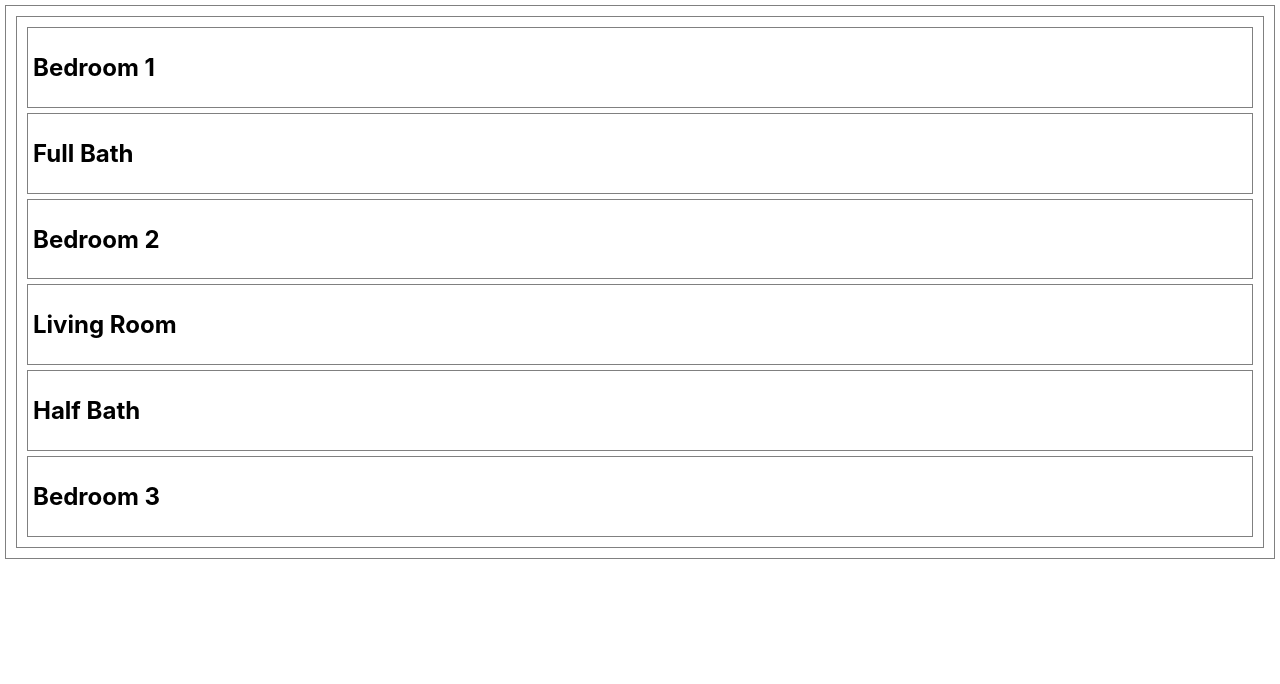
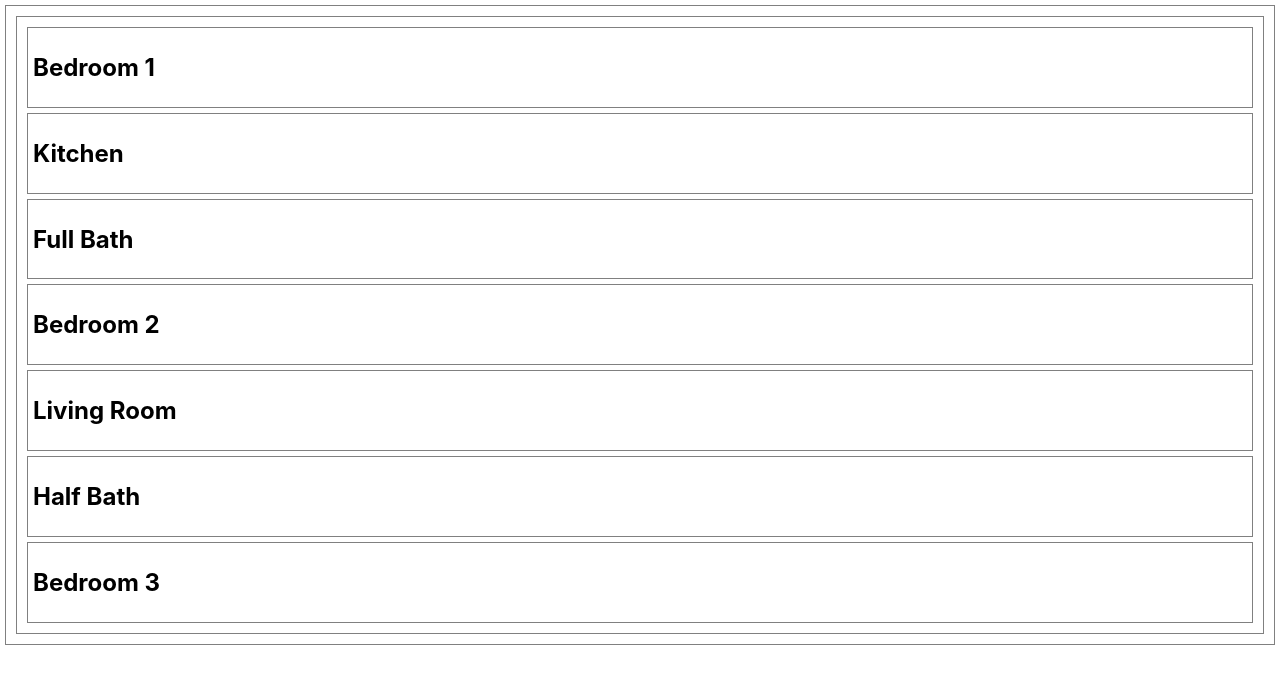
Before and after one commit to cactuspie23/react-floorplan-lab, a React (Create React App) app: page / in a window 1280 px wide. Shown: the top 684 px of the page. Built offline with nearby package versions, Linux system fonts and the light colour scheme.

Commit message:
add kitchen

```diff
--- a/src/Floorplan.jsx
+++ b/src/Floorplan.jsx
@@ -1,12 +1,16 @@
 import Bedroom from "./Bedroom"
 import LivingRoom from "./LivingRoom"
 import Bath from "./Bath"
+import Kitchen from "./Kitchen"
 
 const Floorplan = (props) => {
   return (
     <>
       <div>
         <Bedroom roomNo={'1'}/>
+      </div>
+      <div>
+        <Kitchen />
       </div>
       <div>
         <Bath size={'Full'}/>
--- /dev/null
+++ b/src/Kitchen.jsx
@@ -0,0 +1,7 @@
+const Kitchen = (props) => {
+  return (
+    <h2>Kitchen</h2>
+  );
+}
+
+export default Kitchen;
```
